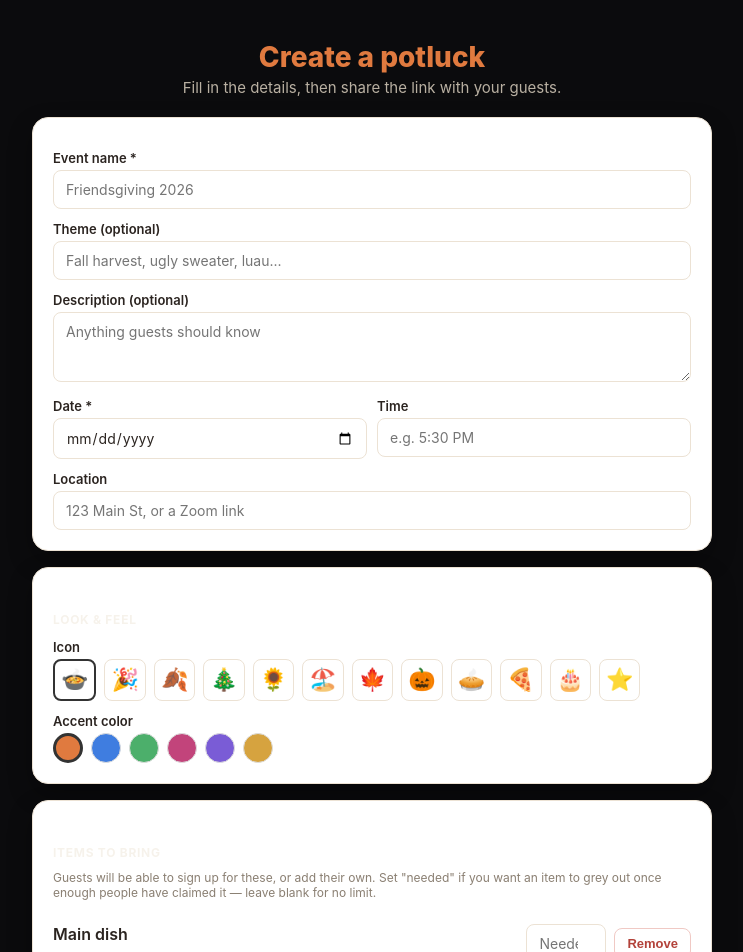
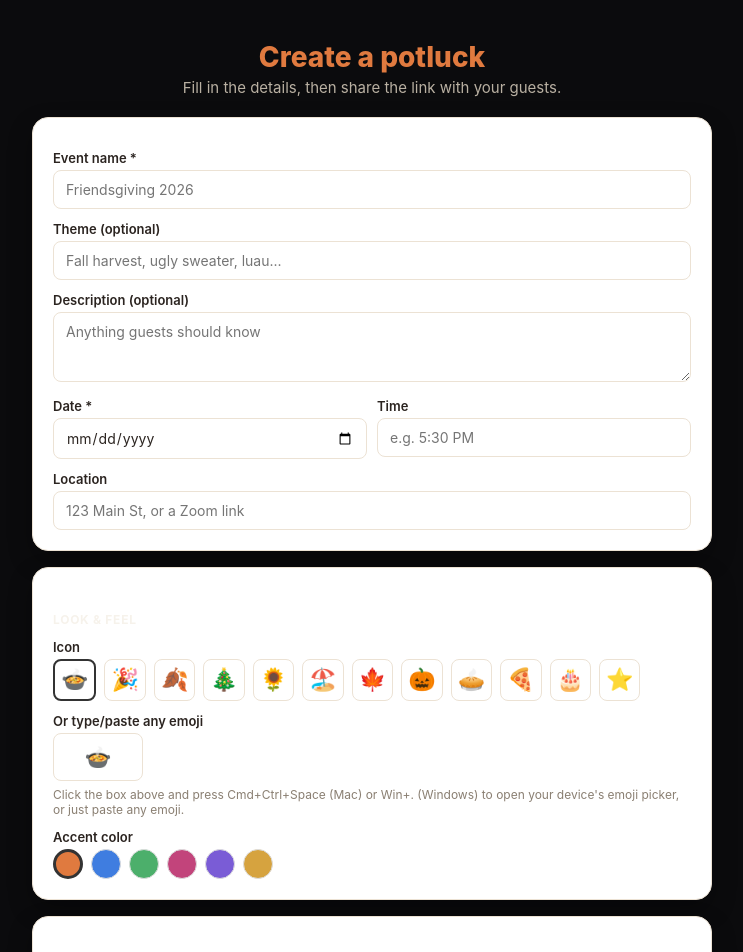
Before and after one commit to rtknight1-glitch/potluck-planner, a Next.js app: page /create in a window 1280 px wide. Shown: the top 952 px of the page, without its empty margins (268-1011 px from the left). Built offline with nearby package versions, Linux system fonts and the light colour scheme.

Commit message:
Add files via upload

```diff
--- a/src/app/create/page.js
+++ b/src/app/create/page.js
@@ -140,6 +140,19 @@ export default function CreatePage() {
               </button>
             ))}
           </div>
+          <label>Or type/paste any emoji</label>
+          <input
+            type="text"
+            value={emoji}
+            onChange={(e) => setEmoji(e.target.value.slice(0, 32))}
+            placeholder="🍕"
+            style={{ maxWidth: 90, fontSize: 22, textAlign: "center" }}
+          />
+          <p className="helper">
+            Click the box above and press Cmd+Ctrl+Space (Mac) or Win+. (Windows) to open your device's
+            emoji picker, or just paste any emoji.
+          </p>
+
           <label>Accent color</label>
           <div style={{ display: "flex", gap: 8 }}>
             {COLORS.map((c) => (
```
